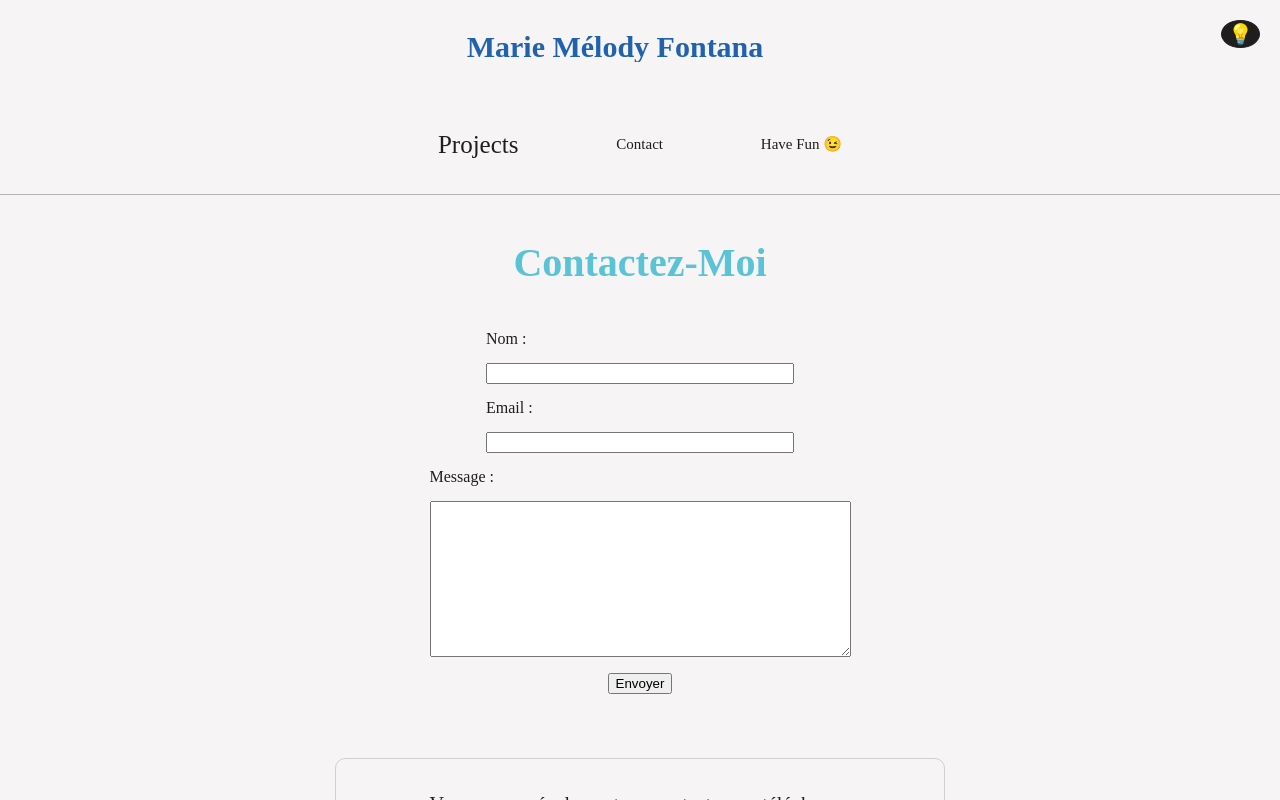
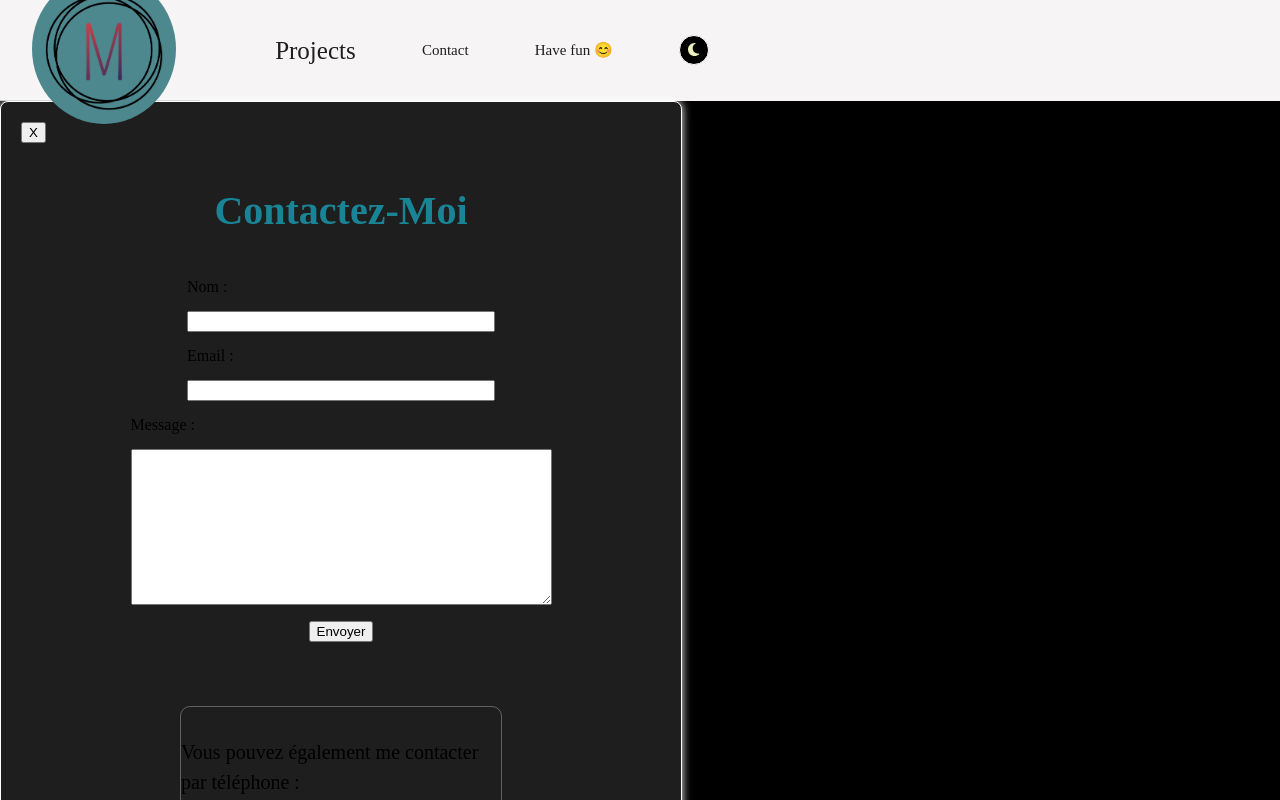
Before and after one commit to MarieMelodyF/My-Portfolio, a React (Vite) app: page /contact in a window 1280 px wide. Shown: the top 800 px of the page. Built offline with nearby package versions, Linux system fonts and the light colour scheme; the HTML template or start-up script is replaced by a standard one.

Commit message:
modal, css

```diff
--- a/package.json
+++ b/package.json
@@ -10,6 +10,10 @@
     "preview": "vite preview"
   },
   "dependencies": {
+    "@fortawesome/fontawesome-svg-core": "^6.5.1",
+    "@fortawesome/free-regular-svg-icons": "^6.5.1",
+    "@fortawesome/free-solid-svg-icons": "^6.5.1",
+    "@fortawesome/react-fontawesome": "^0.2.0",
     "axios": "^1.6.0",
     "js-cookie": "^3.0.5",
     "react": "^18.2.0",
--- a/src/App.css
+++ b/src/App.css
@@ -1,7 +1,7 @@
 @import url("https://fonts.googleapis.com/css2?family=Poppins:wght@400;500;600;700&family=Public+Sans:wght@400;500;600;700&family=Roboto:wght@400;500;700&display=swap");
-/* @import "./Header.css"; */
 @import "./animation.css";
 @import "./responsive.css";
+@import "./Header.css";
 
 html {
   scroll-behavior: smooth;
@@ -11,7 +11,11 @@
   font-size: 40px;
   font-weight: bold;
 }
-
+.mode-switch {
+  height: 30px;
+  width: 30px;
+  border-radius: 50%;
+}
 h3 {
   font-size: 25px;
   /* text-decoration: underline; */
@@ -55,12 +59,16 @@
 }
 
 .header {
+  align-items: center;
+  border-bottom: 1px solid rgb(182, 180, 180);
+}
+.text {
   display: flex;
   justify-content: space-around;
   align-items: center;
-  height: 100px;
   width: 500px;
 }
+
 section .myname {
   display: flex;
   justify-content: center;
@@ -69,6 +77,7 @@
   margin-left: 10px;
   margin: 2rem;
 }
+
 section {
   display: flex;
   justify-content: space-around;
@@ -276,7 +285,37 @@
 .img-rawg img {
   height: 350px;
 }
+/* --------- */
+/* MODAL  */
+/* --------- */
 
+.modal-root {
+  position: fixed;
+  top: 0;
+  left: 0;
+  width: 100vw;
+  height: 100vh;
+  background-color: rgba(0, 0, 0, 0.934); /* Fond semi-transparent */
+  z-index: 9999; /* Z-index élevé pour apparaître au-dessus du contenu */
+  display: flex;
+  justify-content: center;
+  align-items: center;
+}
+
+.modal-content {
+  background-color: rgb(30, 30, 30);
+  border: 1px solid white;
+  padding: 20px;
+  border-radius: 8px;
+  width: 50vw;
+  box-shadow: 0 0 10px white;
+}
+.contact {
+  background-color: rgb(30, 30, 30);
+}
+/* --------- */
+/* MODAL  */
+/* --------- */
 .contact-form {
   height: calc(100vh - 10vh);
 }
@@ -331,14 +370,19 @@
 
 footer {
   background-color: rgba(38, 36, 36, 0.306);
-  padding-top: 1rem;
+  height: auto;
+  display: flex;
+  align-items: center;
+  border: 1px solid red;
+  height: 50px;
 }
 
 .foot {
-  padding-top: 1rem;
+  border: 1px solid red;
+  width: 1000px;
   display: flex;
   flex-wrap: wrap;
-  justify-content: space-evenly;
+  justify-content: space-around;
   align-items: center;
 }
 
--- a/src/App.jsx
+++ b/src/App.jsx
@@ -10,10 +10,14 @@
 import Rawg from "./pages/Projects/GamePad";
 import Footer from "./components/Footer";
 import ContactForm from "./pages/Contact";
+// import ContactFormCOPY from "./pages/Contactcopy";
+
 import SnakeGame from "./SnakeGame/SnakeGame";
 
 function App() {
   const [darkMode, setDarkMode] = useState(Cookies.get("mode") || false);
+  const [visible, setVisible] = useState(false);
+  console.log(visible);
 
   const handleMode = (mode) => {
     if (mode) {
@@ -39,6 +43,8 @@
           setDarkMode={setDarkMode}
           handleMode={handleMode}
           translate={translate}
+          setVisible={setVisible}
+          visible={visible}
         />
         <Routes>
           <Route
@@ -81,7 +87,7 @@
               />
             }
           ></Route>
-          <Route
+          {/* <Route
             path="/project-deliveroo"
             element={
               <Deliveroo
@@ -90,10 +96,13 @@
                 translate={translate}
               />
             }
-          ></Route>
+          ></Route> */}
+
           <Route
             path="/contact"
-            element={<ContactForm darkMode={darkMode} />}
+            element={
+              <ContactForm darkMode={darkMode} setVisible={setVisible} />
+            }
           ></Route>
           <Route
             path="/fun"
--- a/src/Header.css
+++ b/src/Header.css
@@ -1,11 +1,18 @@
 .content {
   position: relative;
 }
+.logo {
+  height: 150px;
+  border-radius: 50%;
+  margin: 2rem;
+}
 
+.auto-head {
+  margin: 0 auto;
+}
 .content h2 {
   font-size: 4em;
   position: absolute;
-  /* transform: translate(100%, 100%); */
   margin: auto;
 }
 
--- a/src/SnakeGame/SnakeGame.css
+++ b/src/SnakeGame/SnakeGame.css
@@ -7,15 +7,19 @@
 
 body {
   background-color: rgb(0, 0, 0);
+  height: 100vh;
 }
 .game {
-  height: calc(100vh - 17vh);
   display: flex;
   justify-content: center;
-  /* background-color: rgba(0, 0, 0, 0.278); */
+  background-color: rgba(57, 56, 56, 0.278);
+  width: 100vh;
+  height: 70vh;
 }
+
 .bcg {
-  background-color: rgb(0, 0, 0);
+  background-color: rgb(3, 3, 3);
+  height: 70vh;
 }
 
 #GameBoard .Block {
@@ -48,3 +52,95 @@
   color: #2e7ecb;
   font-weight: bold;
 }
+/* ------ */
+/* #GameBoard {
+  position: relative;
+  margin: auto;
+  border-style: solid;
+  color: white;
+}
+
+body {
+  background-color: rgb(0, 0, 0);
+  height: 100vh;
+}
+.game {
+
+  display: flex;
+  justify-content: center;
+  background-color: rgba(120, 112, 112, 0.278);
+}
+.bcg {
+  background-color: rgb(3, 3, 3);
+  display: flex;
+  justify-content: center;
+  align-items: center;
+  min-height: 70vh;
+}
+
+#GameBoard .Block {
+  position: absolute;
+}
+
+#GameBoard #GameOver {
+  text-align: center;
+  height: 100%;
+  flex-direction: column;
+  display: flex;
+  justify-content: space-around;
+  background-color: rgb(0, 0, 0);
+  border: 1px solid rgb(43, 0, 255);
+}
+
+#GameBoard #Score {
+  position: relative;
+  top: 105%;
+  text-align: center;
+  font-weight: bold;
+  border: 1px solid rgb(43, 0, 255);
+}
+#GameBoard.snake {
+  height: 100vh;
+}
+
+#GameBoard #GameOverText {
+  color: #ca0000;
+  font-weight: bold;
+  text-decoration-line: underline;
+}
+
+#GameBoard #PressSpaceText {
+  color: #2e7ecb;
+  font-weight: bold;
+} */
+/* ////////////////////// */
+/* ////////////////////// */
+/* ////////////////////// */
+/* ////////////////////// */
+/* ////////////////////// */
+/* ////////////////////// */
+/* Ajouter des styles pour le conteneur principal */
+/* .bcg {
+  display: flex;
+  justify-content: center;
+  align-items: center;
+  min-height: 100vh;
+} */
+
+/* Styles pour le conteneur du jeu */
+/* .game {
+  display: flex;
+  flex-direction: column;
+  align-items: center;
+} */
+
+/* Styles pour le tableau de jeu */
+/* #GameBoard {
+  position: relative;
+} */
+
+/* Styles pour le score */
+/* #Score {
+  margin-top: 20px;
+  font-size: 1.5rem;
+} */
--- a/src/animation.css
+++ b/src/animation.css
@@ -4,27 +4,24 @@
 }
 
 .mode-dark {
-  position: absolute;
-  top: 20px;
-  right: 20px;
   cursor: pointer;
-  font-size: 20px;
-  color: white;
+  font-size: 15px;
+  color: rgb(0, 0, 0);
   background-color: rgb(233, 195, 5);
   border: 1px solid white;
+  height: 30px;
+  width: 30px;
   border-radius: 50%;
 }
 
 .mode-light {
-  position: absolute;
-  top: 20px;
-  right: 20px;
-  border-radius: 50%;
   cursor: pointer;
-  font-size: 20px;
-  color: rgb(155, 154, 154);
-  background-color: var(--dark);
-  border: 1px solid var(--dark);
+  font-size: 15px;
+  color: rgb(237, 240, 188);
+  background-color: rgb(0, 0, 0);
+  border: 1px solid white;
+  height: 30px;
+  width: 30px;
   border-radius: 50%;
 }
 .dark {
@@ -36,11 +33,12 @@
   color: var(--dark);
 }
 /* HEADER */
-.scale-in-hor-center {
+/* .scale-in-hor-center {
   -webkit-animation: scale-in-hor-center 1.5s
     cubic-bezier(0.25, 0.46, 0.45, 0.94) 0.3s both;
   animation: scale-in-hor-center 1.5s cubic-bezier(0.25, 0.46, 0.45, 0.94) 0.2s
     both;
+  border-bottom: 1px solid rgb(182, 180, 180);
 }
 @-webkit-keyframes scale-in-hor-center {
   0% {
@@ -66,18 +64,18 @@
     opacity: 1;
     border-bottom: 1px solid rgb(182, 180, 180);
   }
-}
+} */
 
 /* text header */
 
-@keyframes textShine {
+/* @keyframes textShine {
   0% {
     background-position: 0% 50%;
   }
   100% {
     background-position: 100% 50%;
   }
-}
+} */
 
 h2 {
   font-size: clamp(2.8rem, 1.5vw, 3rem);
--- a/src/components/Aboutme.jsx
+++ b/src/components/Aboutme.jsx
@@ -10,8 +10,8 @@
   translate,
 }) => {
   return (
-    <section className={darkMode ? "dark " : "light "}>
-      <main className="aboutme container">
+    <section className={darkMode ? "dark  " : "light "}>
+      <main className="aboutme container ">
         <button className="translate" onClick={handleClick}>
           {translate ? <p>Traduire Ang</p> : <p>Translate Fr</p>}
         </button>
--- a/src/components/Header.jsx
+++ b/src/components/Header.jsx
@@ -1,16 +1,29 @@
 import { Link, useLocation } from "react-router-dom";
-const Header = ({ darkMode, handleMode, translate }) => {
+import logo from "/src/images/logo-png.jpeg";
+import { FontAwesomeIcon } from "@fortawesome/react-fontawesome";
+import { faSun, faMoon } from "@fortawesome/free-solid-svg-icons";
+import ContactForm from "../pages/Contact";
+
+const Header = ({ darkMode, handleMode, translate, setVisible, visible }) => {
   const location = useLocation();
   const namePage = location.pathname;
-  console.log(namePage);
+
+  const toggleContactModal = () => {
+    setVisible(!visible); // Inverser la valeur de `visible` à chaque clic
+  };
+
   return (
     <header className={darkMode ? "dark" : "light"}>
-      <section className="scale-in-hor-center ">
+      <section className="header">
+        <Link to="/">
+          <img className="logo" src={logo} alt="" />
+        </Link>
+
         <div className="auto-head">
-          <Link to="/">
+          {/* <Link to="/">
             <h2 className="myname textShine">Marie Mélody Fontana</h2>
-          </Link>
-          <div className=" header container">
+          </Link> */}
+          <div className="text container">
             {namePage.includes("project") || namePage.includes("contact") ? (
               <Link
                 className={darkMode ? "dark" : "light"}
@@ -20,7 +33,7 @@
                 Projects
               </Link>
             ) : (
-              <a href="#projects">
+              <a href="/#projects">
                 {translate === false ? (
                   <div className={darkMode ? "dark" : "light"}>
                     <h3 className="projects">Projects</h3>
@@ -32,23 +45,46 @@
                 )}
               </a>
             )}
-            <Link to="/contact">
-              <h3 className={darkMode ? "dark" : "light"}>Contact</h3>
+            <a>
+              <h3 className="projects" onClick={toggleContactModal}>
+                Contact
+              </h3>
+            </a>
+
+            <Link to="/fun">
+              {translate === false ? (
+                <div className={darkMode ? "dark" : "light"}>
+                  <h3 className="projects">Have fun 😊</h3>
+                </div>
+              ) : (
+                <div className={darkMode ? "dark" : "light"}>
+                  <h3 className="projects">Amuse toi 😊</h3>
+                </div>
+              )}
             </Link>
-            <Link to="/fun">
-              <h3 className={darkMode ? "dark" : "light"}> Have Fun 😉</h3>
-            </Link>
-          </div>
             <button
               className={darkMode ? "mode-dark" : "mode-light"}
               onClick={() => {
                 handleMode(!darkMode);
               }}
             >
-            <p>💡</p>
+              <FontAwesomeIcon
+                icon={darkMode ? faSun : faMoon}
+                className="mode-icon"
+              />
             </button>
           </div>
+        </div>
       </section>
+
+      {/* MODAL*/}
+      {visible && (
+        <div className="modal-root">
+          <div>
+            <ContactForm darkMode={darkMode} setVisible={setVisible} />
+          </div>
+        </div>
+      )}
     </header>
   );
 };
--- a/src/pages/Contact.jsx
+++ b/src/pages/Contact.jsx
@@ -1,11 +1,147 @@
+// import React, { useState } from "react";
+// import axios from "axios";
+// import toast, { Toaster } from "react-hot-toast";
+// import linkedin from "../images/linkedin.png";
+// import github from "../images/gitlogo.png";
+// import cv from "../images/CV-MarieMelodyFontana.pdf";
+// import { useNavigate } from "react-router-dom";
+
+// function ContactForm({ darkMode, setVisible }) {
+//   const [formData, setFormData] = useState({
+//     name: "",
+//     email: "",
+//     message: "",
+//   });
+
+//   const handleChange = (e) => {
+//     const { name, value } = e.target;
+//     setFormData({ ...formData, [name]: value });
+//   };
+
+//   const navigate = useNavigate(); // Initialiser la fonction de navigation
+
+//   const handleSubmit = async (e) => {
+//     e.preventDefault();
+//     try {
+//       const response = await axios.post(
+//         "https://site--myportfolio-back--r2txk865xjj8.code.run/contact",
+//         formData
+//       );
+//       toast.success("mail has been sent");
+//       setTimeout(() => {
+//         navigate("/");
+//       }, 2500);
+
+//       console.log("E-mail envoyé avec succès", response.data);
+//       document.getElementById("name").value = "";
+//       document.getElementById("email").value = "";
+//       document.getElementById("message").value = "";
+//     } catch (error) {
+//       console.error("Erreur lors de l'envoi de l'e-mail", error.response);
+//       toast.error("Please fill in all fields");
+//     }
+//   };
+
+//   return (
+//     <main className={darkMode ? "dark" : "light"}>
+//       <Toaster
+//         toastOptions={{
+//           style: {
+//             borderRadius: "10px",
+//             border: "2px solid #050505",
+//             padding: "16px",
+//             backgroundColor: "##d1d1d1",
+//           },
+//         }}
+//       />
+//       <div className="contact-form">
+//         <div className="container">
+//           <div className="contact">
+//             <h1
+//               style={{
+//                 color: "rgba(25, 175, 201, 0.708)",
+//                 paddingBottom: "3rem",
+//               }}
+//             >
+//               Contactez-Moi
+//             </h1>
+//             <form id="myForm" onSubmit={handleSubmit}>
+//               <div>
+//                 <label htmlFor="name">Nom :</label>
+//                 <input
+//                   type="text"
+//                   id="name"
+//                   name="name"
+//                   value={formData.name}
+//                   onChange={handleChange}
+//                 />
+//               </div>
+//               <div>
+//                 <label htmlFor="email">Email : </label>
+
+//                 <input
+//                   type="email"
+//                   id="email"
+//                   name="email"
+//                   value={formData.email}
+//                   onChange={handleChange}
+//                 />
+//               </div>
+//               <div>
+//                 <label htmlFor="message">Message :</label>
+//                 <textarea
+//                   rows="10"
+//                   cols="50"
+//                   id="message"
+//                   name="message"
+//                   value={formData.message}
+//                   onChange={handleChange}
+//                 />
+//               </div>
+//               <button type="submit">Envoyer</button>
+//             </form>
+//           </div>
+//           <div className="coord container">
+//             <p>Vous pouvez également me contacter par téléphone : </p>
+//             <p>Marie-Mélody Fontana</p>
+//             <p>06.98.39.19.90</p>
+//             <a
+//               href={cv}
+//               target="blank"
+//               className={darkMode ? "dark" : "light"}
+//               style={{ textDecoration: "underline" }}
+//             >
+//               See Resume
+//             </a>
+//             <div className="logo-contact">
+//               <a
+//                 href="https://www.linkedin.com/in/marie-melody-fontana-250205a7/"
+//                 target="_blank"
+//               >
+//                 <img src={linkedin} alt="logo linkedin" />
+//               </a>
+
+//               <a href="https://github.com/MarieMelodyF" target="_blank">
+//                 <img src={github} alt="logo github" />
+//               </a>
+//             </div>
+//           </div>
+//         </div>
+//       </div>
+//     </main>
+//   );
+// }
+
+// export default ContactForm;
 import React, { useState } from "react";
 import axios from "axios";
 import toast, { Toaster } from "react-hot-toast";
 import linkedin from "../images/linkedin.png";
 import github from "../images/gitlogo.png";
 import cv from "../images/CV-MarieMelodyFontana.pdf";
+import { useNavigate } from "react-router-dom";
 
-function ContactForm({ darkMode }) {
+const Modal = ({ setVisible, darkMode }) => {
   const [formData, setFormData] = useState({
     name: "",
     email: "",
@@ -17,14 +153,20 @@
     setFormData({ ...formData, [name]: value });
   };
 
+  const navigate = useNavigate(); // Initialiser la fonction de navigation
+
   const handleSubmit = async (e) => {
     e.preventDefault();
     try {
       const response = await axios.post(
-        "http://localhost:3000/contact",
+        "https://site--myportfolio-back--r2txk865xjj8.code.run/contact",
         formData
       );
       toast.success("mail has been sent");
+      setTimeout(() => {
+        navigate("/");
+      }, 2500);
+
       console.log("E-mail envoyé avec succès", response.data);
       document.getElementById("name").value = "";
       document.getElementById("email").value = "";
@@ -36,7 +178,7 @@
   };
 
   return (
-    <main className={darkMode ? "dark" : "light"}>
+    <div className="modal-content">
       <Toaster
         toastOptions={{
           style: {
@@ -47,8 +189,17 @@
           },
         }}
       />
-      <div className="contact-form">
-        <div className="container">
+
+      <div className="modal ">
+        {/* button pour fermer la modal */}
+        <button
+          onClick={() => {
+            setVisible(false);
+            console.log("fermé");
+          }}
+        >
+          X
+        </button>
         <div className="contact">
           <h1
             style={{
@@ -93,7 +244,6 @@
             </div>
             <button type="submit">Envoyer</button>
           </form>
-          </div>
           <div className="coord container">
             <p>Vous pouvez également me contacter par téléphone : </p>
             <p>Marie-Mélody Fontana</p>
@@ -121,8 +271,8 @@
           </div>
         </div>
       </div>
-    </main>
+    </div>
   );
-}
+};
 
-export default ContactForm;
+export default Modal;
```
Also changed, not shown: src/images/logo-png.jpeg (added), 1 other file (tests, documents, lock files or other folders). Lines whose indentation alone changed are shown as unchanged.
